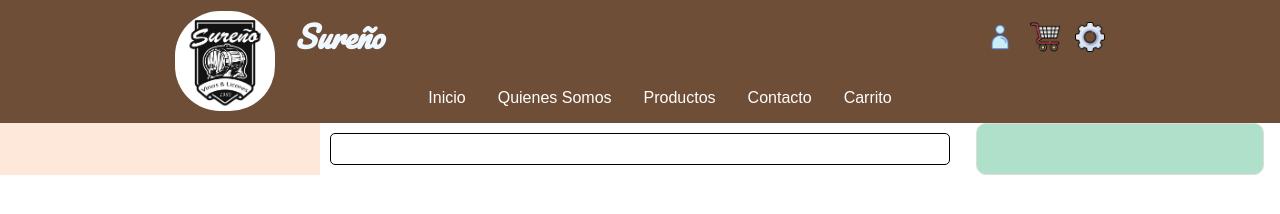
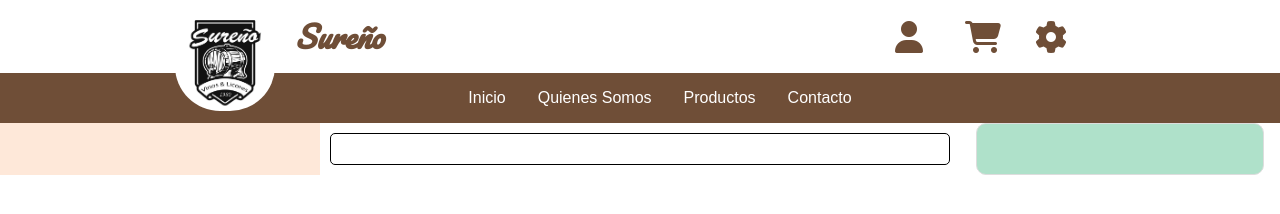
Before and after one commit to luis-sagx/SurenioWebsite, a plain HTML site: page producto.html in a window 1280 px wide. Drawn offline with Linux system fonts and the light colour scheme.

Commit message:
headerConfig

```diff
--- a/css/styles.css
+++ b/css/styles.css
@@ -7,8 +7,8 @@ body{
 }
 
 header {
-    background-color: #6F4E37;
-    color: aliceblue;
+    background-color: white;
+    color: #6F4E37;
     padding: 10px 20px;
 }
 
@@ -42,13 +42,13 @@ header {
 .options {
     display: flex;
     align-items: center;
-    gap: 15px; /* Espacio entre los íconos */
 }
 
-.options img {
-    width: 30px; /* Tamaño de los íconos */
+.options i {
+    width: 70px;
     height: auto;
-    cursor: pointer; /* Cambia el cursor al pasar por encima */
+    cursor: pointer;
+    color: #6F4E37;
 }
 
 nav {
--- a/producto.html
+++ b/producto.html
@@ -5,6 +5,7 @@
     <meta name="viewport" content="width=device-width, initial-scale=1.0">
     <link rel="stylesheet" href="./css/styles.css">
     <link rel="stylesheet" href="./css/product.css">
+    <link rel="stylesheet" href="https://cdnjs.cloudflare.com/ajax/libs/font-awesome/6.7.1/css/all.min.css" integrity="sha512-5Hs3dF2AEPkpNAR7UiOHba+lRSJNeM2ECkwxUIxC1Q/FLycGTbNapWXB4tP889k5T5Ju8fs4b1P5z/iB4nMfSQ==" crossorigin="anonymous" referrerpolicy="no-referrer" />
     <link href="https://fonts.googleapis.com/css2?family=Pacifico&display=swap" rel="stylesheet">
     <title>Sureño</title>
 </head>
@@ -17,9 +18,15 @@
                     <h1>Sureño</h1>
                 </div>
                 <div class="options">
-                    <img src="./images/usuario.png" alt="user">
-                    <img src="./images/carrito-de-compras.png" alt="shop">
-                    <img src="./images/configuraciones.png" alt="setting">
+                    <a href="login.html">
+                        <i class="fa-solid fa-user fa-2x"></i>
+                    </a>
+                    <a href="shopping.html">
+                        <i class="fa-solid fa-cart-shopping fa-2x"></i>
+                    </a>
+                    <a href="setting.html">
+                        <i class="fa-solid fa-gear fa-2x"></i>
+                    </a>
                 </div>
             </div>
         </header>
@@ -29,7 +36,6 @@
                 <li><a href="quienes-somos.html">Quienes Somos</a></li>
                 <li><a href="producto.html">Productos</a></li>
                 <li><a href="contacto.html">Contacto</a></li>
-                <li><a href="carrito.html">Carrito</a></li>
             </ul>
         </nav>
         <div class="flex-container">
```
Also changed, not shown: images/carrito-de-compras.png (deleted), images/configuraciones.png (deleted), images/usuario.png (deleted).
